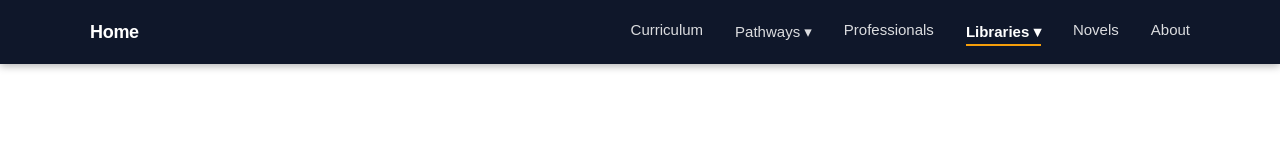
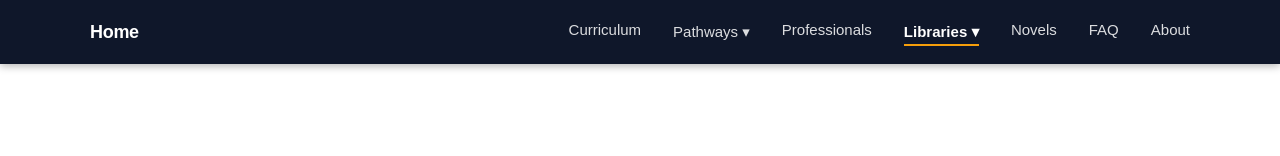
Before and after one commit to Suchocki88/UnderstandingAI.ai, a Next.js app: page /librarians in a window 1280 px wide. Shown: the top 156 px of the page. Built offline with nearby package versions, Linux system fonts and the light colour scheme.

Commit message:
Add FAQ link to navigation menu

```diff
--- a/app/layout.tsx
+++ b/app/layout.tsx
@@ -177,6 +177,19 @@ export default function RootLayout({
                   </Link>
 
                   <Link
+                    href="/faq"
+                    style={{
+                      ...navLink,
+                      fontWeight: pathname === "/faq" ? 700 : 500,
+                      color: pathname === "/faq" ? "white" : "rgba(255,255,255,0.85)",
+                      borderBottom: pathname === "/faq" ? "2px solid #f59e0b" : "2px solid transparent",
+                      paddingBottom: 4,
+                    }}
+                  >
+                    FAQ
+                  </Link>
+
+                  <Link
                     href="/about"
                     style={{
                       ...navLink,
@@ -225,6 +238,7 @@ export default function RootLayout({
               <Link href="/librarians" onClick={closeMenu} style={mobileItem}>School Libraries</Link>
               <Link href="/public-libraries" onClick={closeMenu} style={mobileItem}>Public Libraries</Link>
               <Link href="/novels" onClick={closeMenu} style={mobileItem}>Novels</Link>
+              <Link href="/faq" onClick={closeMenu} style={mobileItem}>FAQ</Link>
               <Link href="/about" onClick={closeMenu} style={mobileItem}>About</Link>
             </div>
           )}
```
